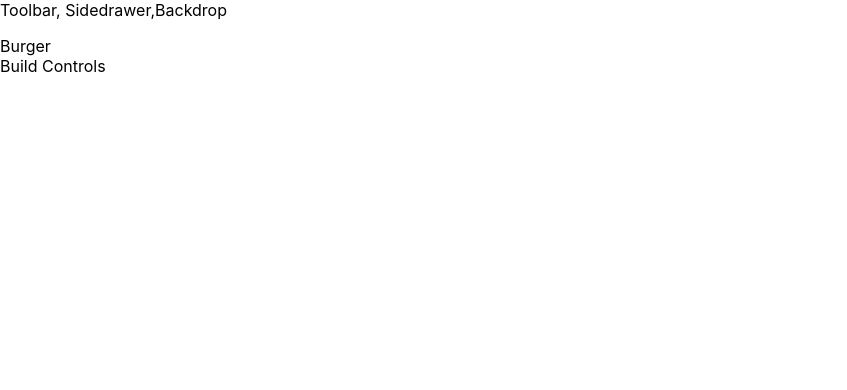
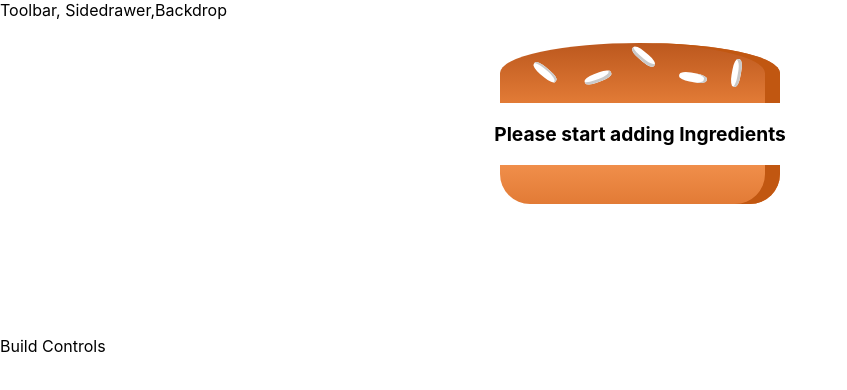
Before and after one commit to Mrudul-Bhatt/react-burger-builder, a React (Create React App) app: page / in a window 1280 px wide. Shown: the top 390 px of the page, without its empty margins (0-847 px from the left). Built offline with nearby package versions, Linux system fonts and the light colour scheme.

Commit message:
added dynamic burger ingredients

```diff
--- a/src/components/Burger/Burger.js
+++ b/src/components/Burger/Burger.js
@@ -0,0 +1,30 @@
+import React from "react";
+import classes from "./Burger.module.css";
+import BurgerIngredient from "./BurgerIngredient/BurgerIngredient";
+
+const burger = (props) => {
+  let transformedIngredients = Object.keys(props.ingredients)
+    .map((igKey) => {
+      return [...Array(props.ingredients[igKey])].map((_, i) => {
+        return <BurgerIngredient key={igKey + i} type={igKey} />;
+      });
+    })
+    .reduce((prev, curr) => {
+      return prev.concat(curr);
+    }, []);
+  //console.log(transformedIngredients);
+
+  if (transformedIngredients.length === 0) {
+    transformedIngredients = <p>Please start adding Ingredients</p>;
+  }
+
+  return (
+    <div className={classes.Burger}>
+      <BurgerIngredient type="bread-top" />
+      {transformedIngredients}
+      <BurgerIngredient type="bread-bottom" />
+    </div>
+  );
+};
+
+export default burger;
--- /dev/null
+++ b/src/components/Burger/Burger.module.css
@@ -0,0 +1,30 @@
+.Burger {
+  width: 100%;
+  margin: auto;
+  height: 250px;
+  overflow: scroll;
+  text-align: center;
+  font-weight: bold;
+  font-size: 1.2rem;
+}
+
+@media (min-width: 1000px) and (min-height: 700px) {
+  .Burger {
+    width: 700px;
+    height: 600px;
+  }
+}
+
+@media (min-width: 500px) and (min-height: 401px) {
+  .Burger {
+    width: 450px;
+    height: 400px;
+  }
+}
+
+@media (min-width: 500px) and (min-height: 400px) {
+  .Burger {
+    width: 350px;
+    height: 300px;
+  }
+}
--- a/src/containers/BurgerBuilder/BurgerBuilder.js
+++ b/src/containers/BurgerBuilder/BurgerBuilder.js
@@ -1,11 +1,21 @@
 import React from "react";
 import Aux from "../../hoc/Aux";
+import Burger from "../../components/Burger/Burger";
 
 class BurgerBuilder extends React.Component {
+  state = {
+    ingredients: {
+      salad: 0,
+      bacon: 0,
+      cheese: 0,
+      meat: 0,
+    },
+  };
+
   render() {
     return (
       <Aux>
-        <div>Burger</div>
+        <Burger ingredients={this.state.ingredients} />
         <div>Build Controls</div>
       </Aux>
     );
```
